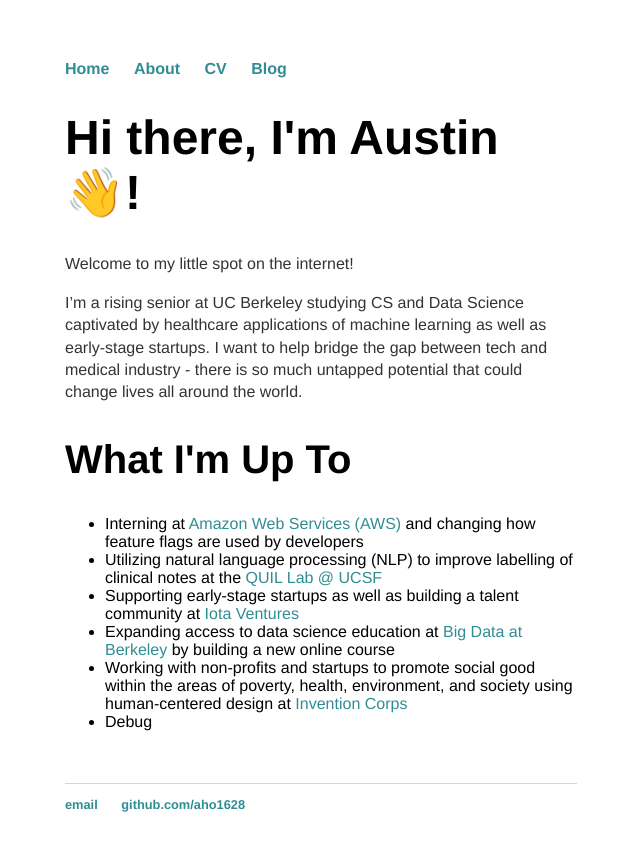
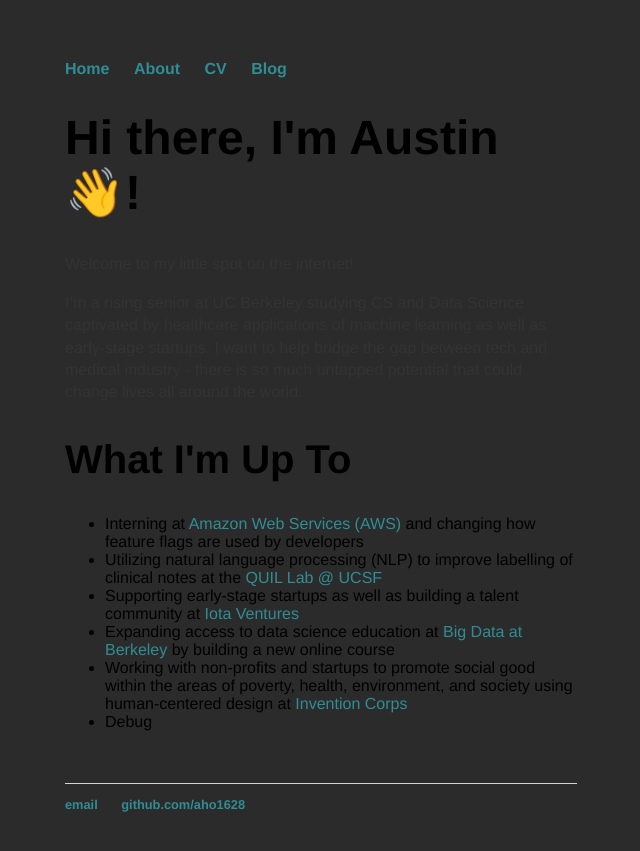
Before and after one commit to aho1628/aho1628.github.io, a Jekyll site: the page built from index.html, in a window 1280 px wide. Shown: the top 851 px of the page, without its empty margins (319-959 px from the left). Built offline with Jekyll 4.4.1, drawn with Linux system fonts in a browser that asks for light colours.

Commit message:
New background color

```diff
--- a/css/main.css
+++ b/css/main.css
@@ -1,6 +1,7 @@
 body {
     margin: 60px auto;
     width: 40%;
+    background-color:#2b2b2b;
 }
 nav ul, footer ul {
     font-family:'Helvetica', 'Arial', 'Sans-Serif';
```
